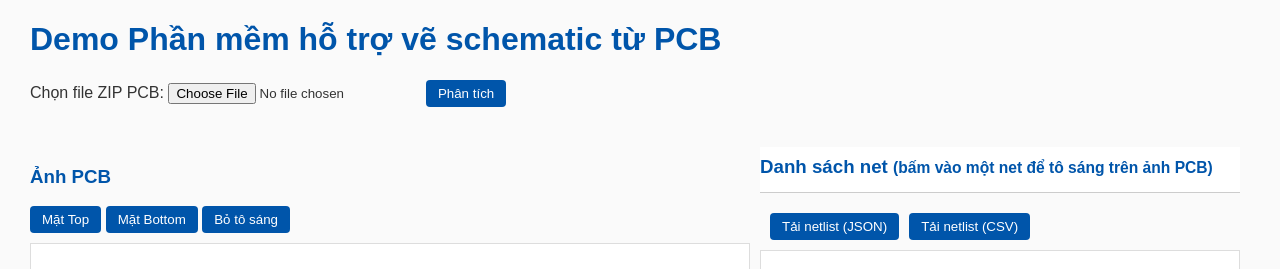
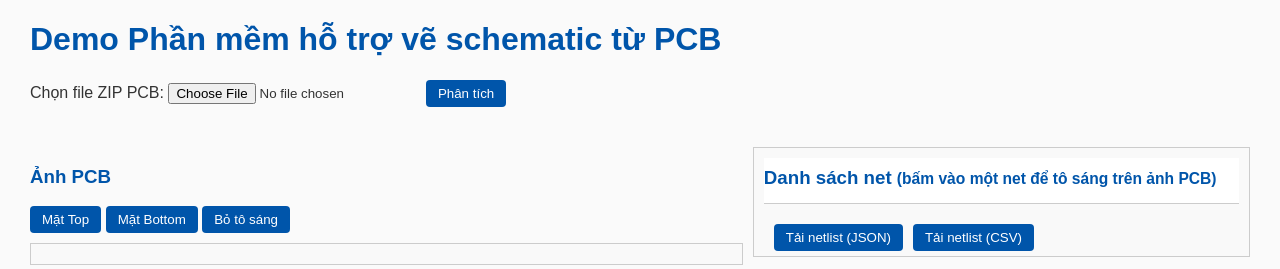
Before and after one commit to Zeref52/DA1-PCB-to-Schematic, a Flask app: page / in a window 1280 px wide. Shown: the top 269 px of the page. Run offline with Flask 3, Linux system fonts and the light colour scheme.

Commit message:
Fix layout to show compact PCB and netlist views when empty

```diff
--- a/src/web/static/app.js
+++ b/src/web/static/app.js
@@ -43,6 +43,23 @@ function fmt(v) {
 }
 
 function displayResults() {
+  if (!result) {
+    // Khi chưa có kết quả, co khung lại
+    $('pcbSVGContainer').classList.add('empty');
+    $('nets').classList.add('empty');
+    $('pcbSVGContainer').innerHTML = '<p style="color:#666; text-align:center; margin-top:40px;"></p>';
+    $('netsBody').innerHTML = '';
+    $('selectedNet').textContent = '';
+    $('metrics').innerHTML = '';
+    $('componentsBody').innerHTML = '';
+    $('schematicSVGContainer').innerHTML = '';
+    return;
+  }
+
+  // Khi có kết quả, bỏ class empty để hiện bình thường
+  $('pcbSVGContainer').classList.remove('empty');
+  $('nets').classList.remove('empty');
+
   // Điểm
   const s = result.score;
   $('metrics').innerHTML = s ? `
@@ -88,14 +105,11 @@ function drawPCB() {
   $('btnBottom').classList.toggle('active', currentSide === 'bottom');
   if (!selectedNet) return;
 
-  // Nhóm <g> đầu tiên trong SVG đã có sẵn phép lật trục y,
-  // nên toạ độ x, y (mm) của pad trong JSON dùng thẳng được.
   const g = box.querySelector('svg g');
   if (!g) return;
   const NS = 'http://www.w3.org/2000/svg';
   result.pads
     .filter(p => p.net === selectedNet)
-    // pad xuyên lỗ (ComponentPad) có ở cả hai mặt
     .filter(p => p.side === currentSide || p.function === 'ComponentPad')
     .forEach(p => {
       const c = document.createElementNS(NS, 'circle');
@@ -133,3 +147,6 @@ $('btnCsv').onclick = () => {
   result.nets.forEach(n => n.pads.forEach(p => lines.push(`${n.name},${p}`)));
   download('netlist.csv', '' + lines.join('\n'), 'text/csv');
 };
+
+// Khởi tạo trạng thái ban đầu khi mở trang
+displayResults();
--- a/src/web/static/style.css
+++ b/src/web/static/style.css
@@ -184,3 +184,22 @@ button:disabled {
   margin-right: 0;
   padding-right: 10px;
 }
+
+/* Khung anh PCB khi chua co ket qua phan tich */
+#pcbSVGContainer.empty {
+  height: 1px;
+  overflow: hidden;
+  background: #f9f9f9;
+  border: 1px solid #ccc;
+  padding: 10px;
+  display: flex;
+}
+/* Khung net khi  chua co ket qua phan tich  */
+#nets.empty {
+  height: 110px;
+  overflow: hidden;
+  background: #f9f9f9;
+  border: 1px solid #ccc;
+  padding: 10px;
+  box-sizing: border-box;
+}
```
